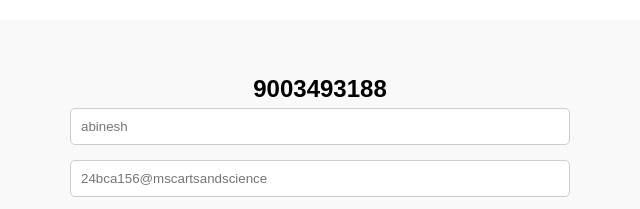
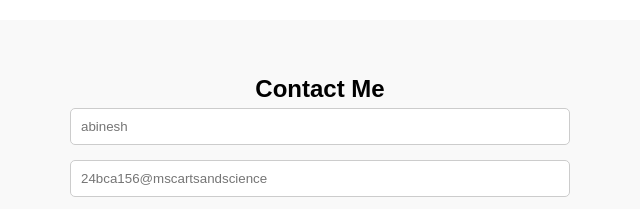
Before and after one commit to 24bca156-dot/ABINESH, a plain HTML site: page index.html in a window 1280 px wide. Shown: the part 2791-3000 px from the top of the page, 320-960 px from the left. Drawn offline with Linux system fonts and the light colour scheme.

Commit message:
Update index.html

```diff
--- a/index.html
+++ b/index.html
@@ -83,7 +83,7 @@
 
   <!-- Contact -->
   <section id="contact" class="contact">
-    <h2>9003493188 </h2>
+    <h2>Contact Me </h2>
     <form id="contactForm">
       <input type="text" placeholder="abinesh" required>
       <input type="email" placeholder="24bca156@mscartsandscience" required>
```
